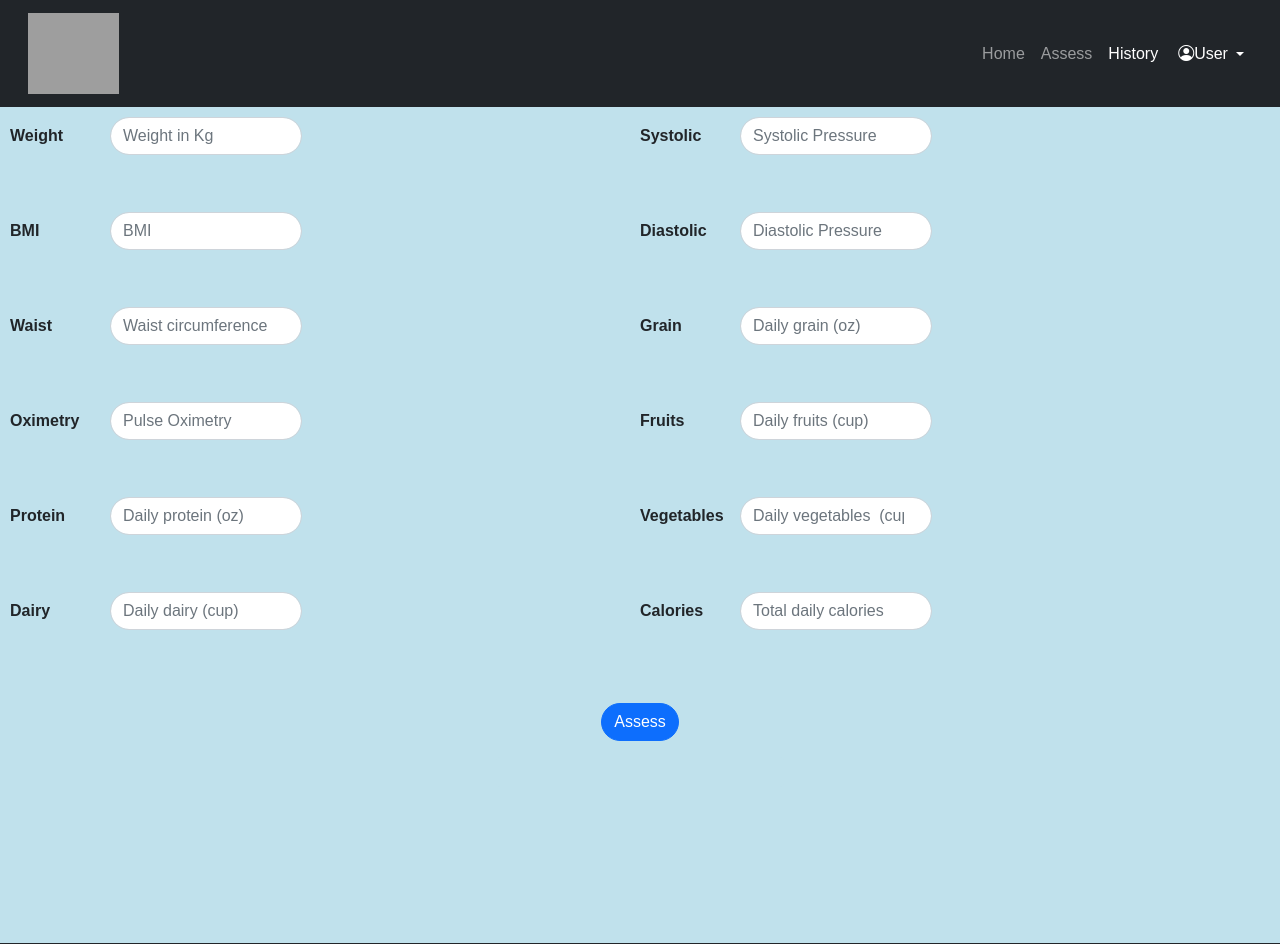
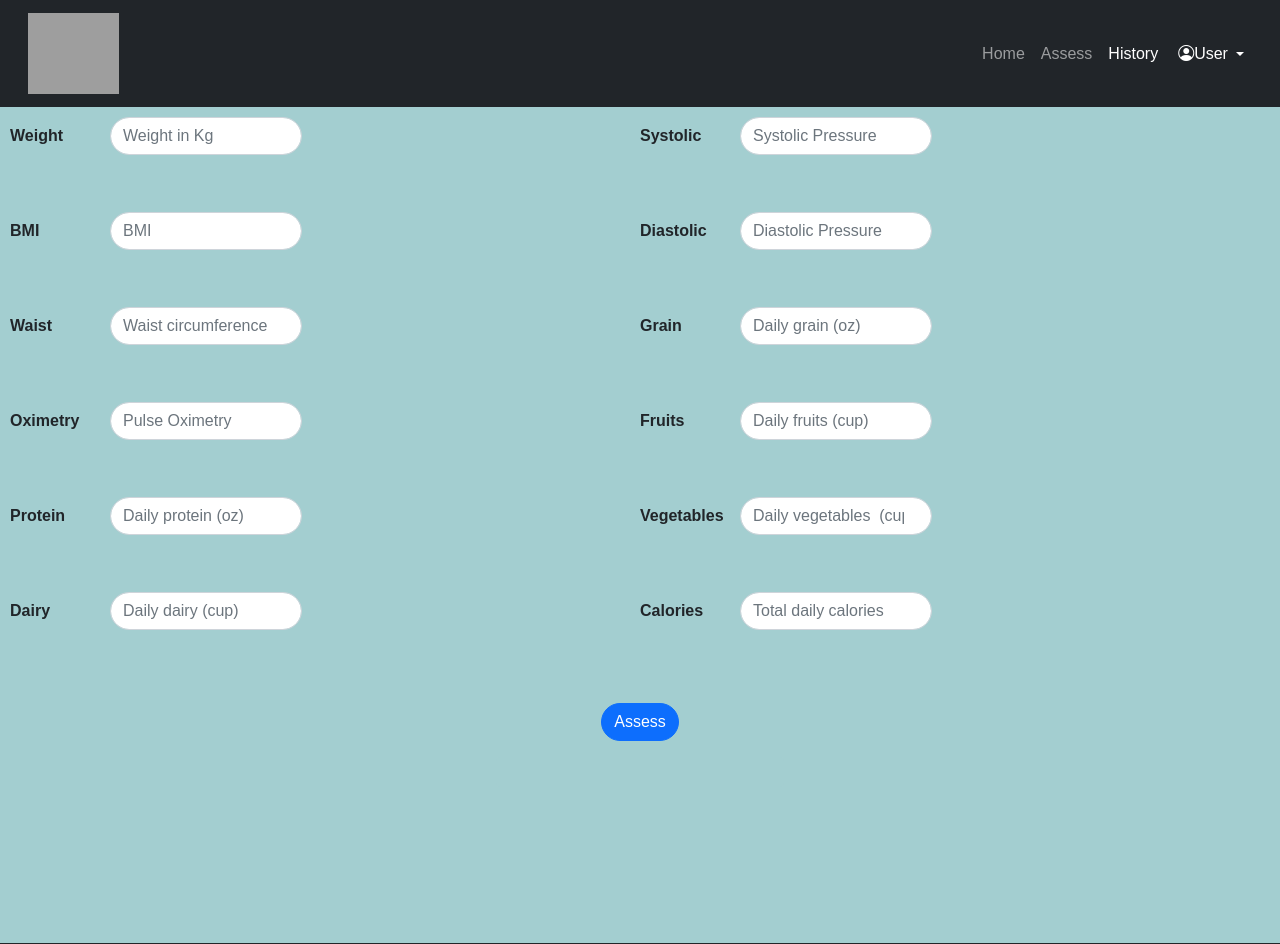
Before and after one commit to panos1998/backend, a FastAPI app: page /assess/ in a window 1280 px wide. Shown: the top 944 px of the page. Run offline with FastAPI, Linux system fonts and the light colour scheme; some libraries are stand-ins or nearby versions; grey boxes are pictures that could not be loaded.

Commit message:
background color

```diff
--- a/static/Page2.css
+++ b/static/Page2.css
@@ -317,10 +317,10 @@ body, h1, h2, h3, h4, h5, h6{
   justify-content:center !important;
 }
 body{
-  background-color:#c0e1ec !important;
+  background-color:#a3ced0 !important;
 }
 .card.classRule-is286t-test-Page4{
-  background-color:#c0e1ec !important;
+  background-color:#a3ced0 !important;
   border:0 solid rgba(0, 0, 0, 0.125) !important;
 }
 #ioxehd{
```
